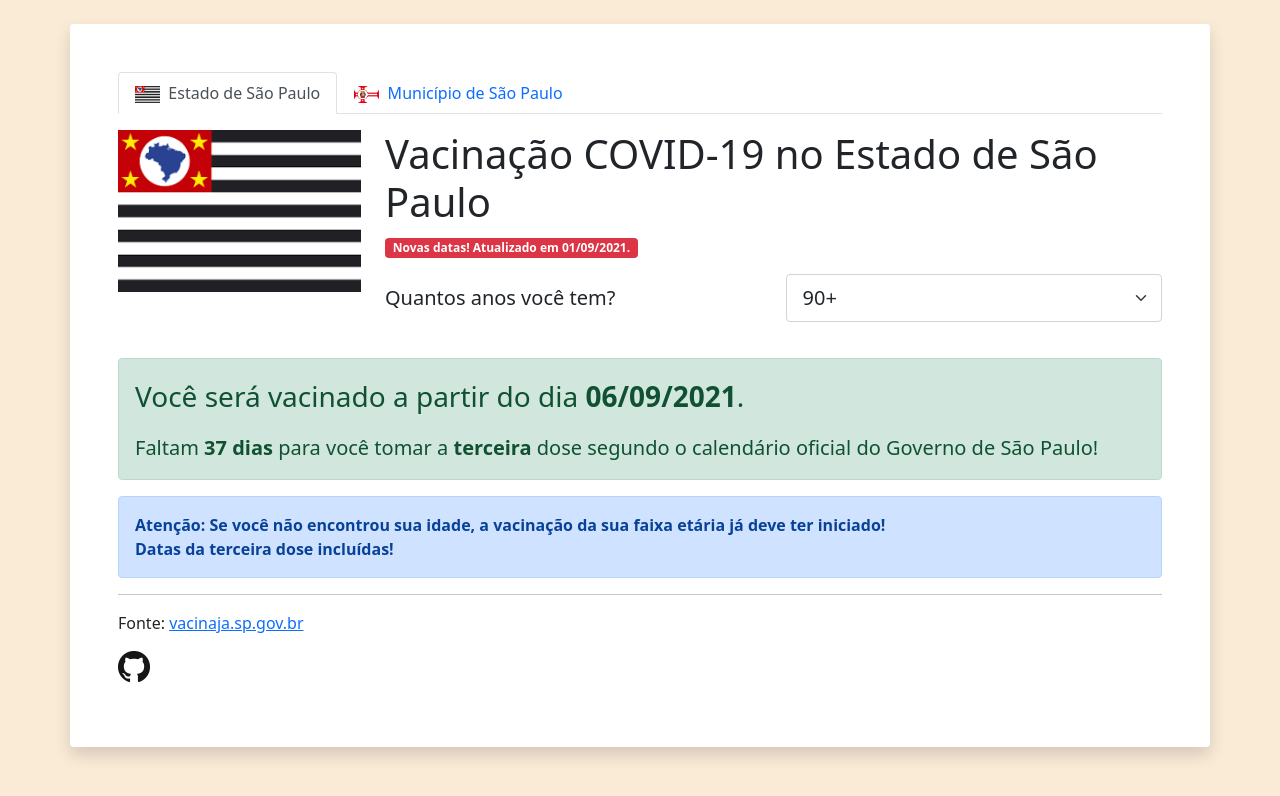
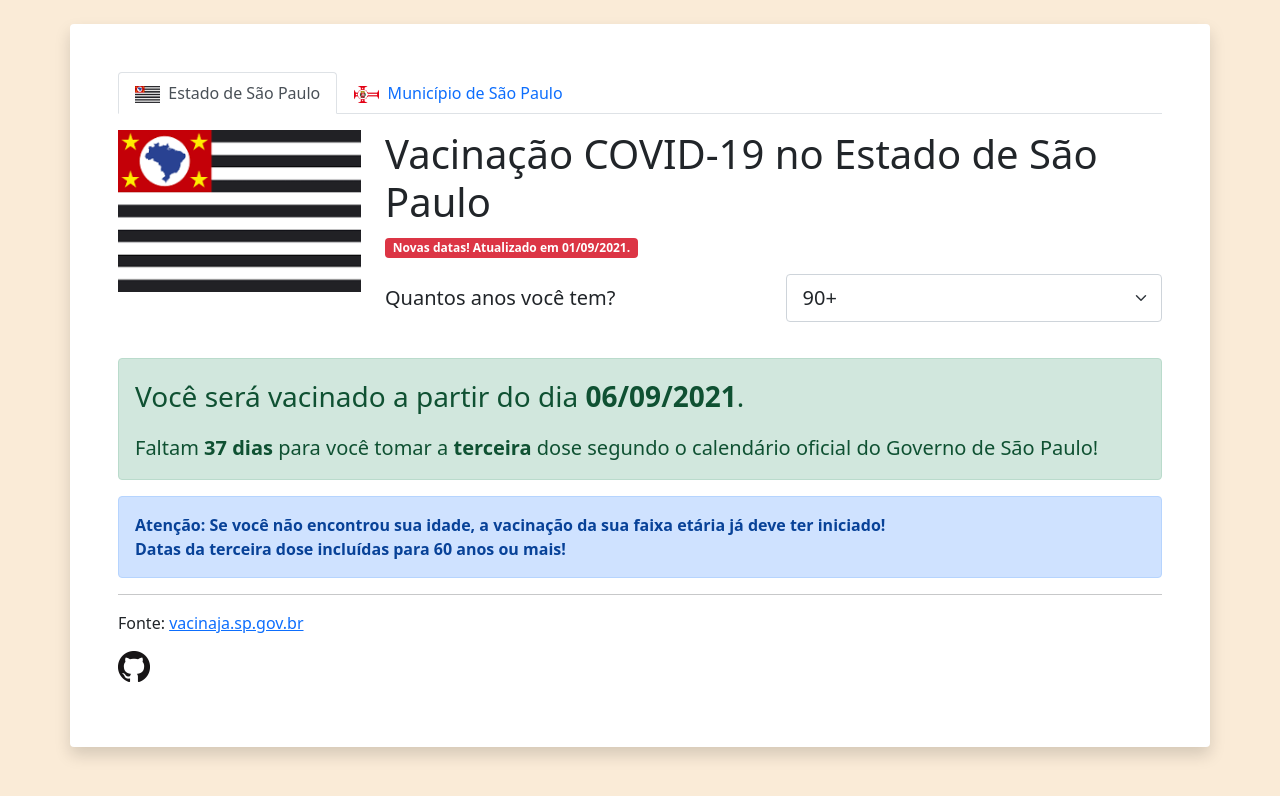
Before and after one commit to ricalamino/vacinasp_covid, a Svelte app: page / in a window 1280 px wide. Shown: the top 796 px of the page. Built offline with nearby package versions, Linux system fonts and the light colour scheme.

Commit message:
Mensagem terceira dose

```diff
--- a/src/App.svelte
+++ b/src/App.svelte
@@ -186,7 +186,7 @@
 			</div>
 
 			<div class="alert alert-primary" role="alert">
-				<strong>Atenção: Se você não encontrou sua idade, a vacinação da sua faixa etária já deve ter iniciado!<br />Datas da terceira dose incluídas!</strong>
+				<strong>Atenção: Se você não encontrou sua idade, a vacinação da sua faixa etária já deve ter iniciado!<br />Datas da terceira dose incluídas para 60 anos ou mais!</strong>
 			</div>
 
 
@@ -234,7 +234,7 @@
 			</div>
 
 			<div class="alert alert-primary" role="alert">
-				<strong>Atenção: Se você não encontrou sua idade, a vacinação da sua faixa etária já deve ter iniciado!</strong>
+				<strong>Atenção: Se você não encontrou sua idade, a vacinação da sua faixa etária já deve ter iniciado!<br />Datas da terceira dose incluídas para 60 anos ou mais!</strong>
 			</div>
 
 			<!--<div class="alert alert-primary" role="alert">
```
